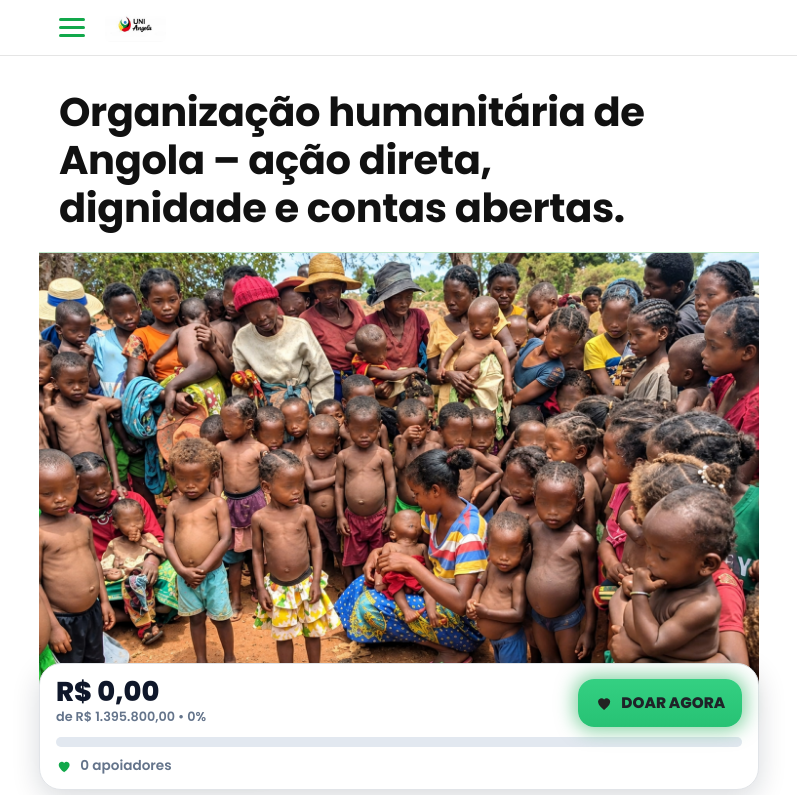
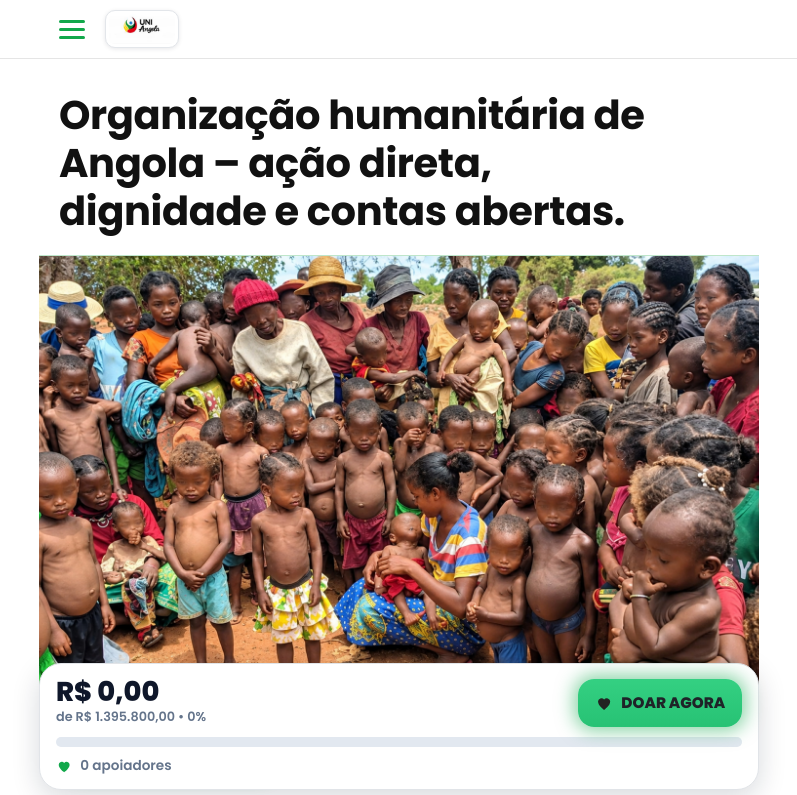
Before and after one commit to url345/Uniangola, a plain HTML site: page index.html in a window 1280 px wide. Shown: the top 795 px of the page, without its empty margins (241-1038 px from the left). Drawn offline with Linux system fonts and the light colour scheme.

Commit message:
Update index.html

```diff
--- a/index.html
+++ b/index.html
@@ -13,7 +13,7 @@ body{margin:0;background:var(--bg);color:var(--text);font-family:"Poppins",-appl
 body::before{content:"";position:fixed;inset:0 0 auto;height:env(safe-area-inset-top,0px);background:#fff;z-index:30}
 header{position:sticky;top:env(safe-area-inset-top,0px);z-index:20;background:#fff;border-bottom:1px solid #e5e5e5}
 .bar{max-width:720px;margin:0 auto;display:flex;align-items:center;gap:12px;padding:10px 20px}
-.logo{height:28px;width:auto;max-width:90px;border-radius:6px;display:block}
+.logo{height:38px;width:auto;max-width:120px;object-fit:contain;border-radius:10px;border:1px solid #e3e6ea;padding:3px;background:#fff;box-shadow:0 1px 4px rgba(15,23,42,.1);display:block}
 .burger{background:none;border:0;padding:8px 8px 8px 0;cursor:pointer;display:flex;flex-direction:column;gap:5px}
 .burger span{display:block;width:26px;height:3px;background:var(--green);border-radius:2px}
 .overlay{position:fixed;inset:0;background:rgba(0,0,0,.45);opacity:0;pointer-events:none;transition:opacity .25s;z-index:40}
```
